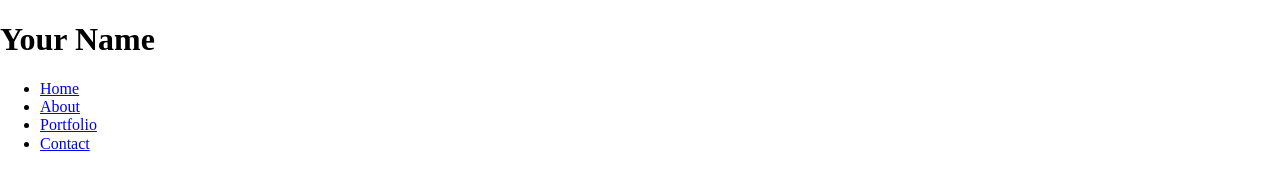
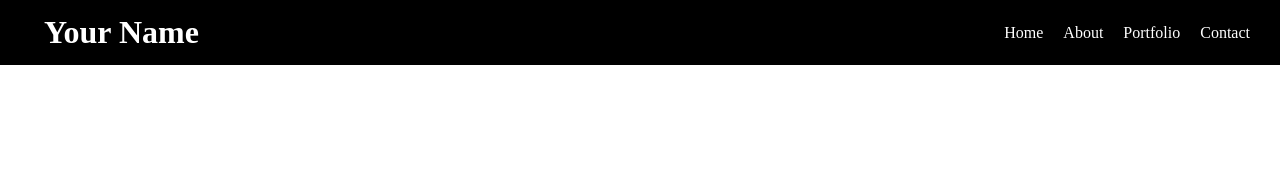
Before and after one commit to nikki-mac/starter-front-end-foundations, a plain HTML site: page navigation/index.html in a window 1280 px wide. Drawn offline with nearby package versions, Linux system fonts and the light colour scheme.

Commit message:
CSS updates to navigation assignment

```diff
--- a/navigation/style.css
+++ b/navigation/style.css
@@ -1,3 +1,82 @@
 body {
   margin: 0;
 }
+
+header {
+  background-color: #000;
+  margin-bottom: 40px;
+}
+
+/* targets the title of the document */
+header h1 {
+  color: #fff;
+  text-align: center;
+  /*removes the default margin and spacing around the `h1` element */
+  margin: 0;
+  /* pushes the text down 20px from the top of the page */
+  padding-top: 20px;
+}
+
+/*targets the container for the navigation */
+header nav {
+  display: flex;
+  justify-content: center;
+}
+
+header nav ul {
+  display: flex;
+  padding-left: 0;
+  /*removes bullet points from the list items */
+  list-style: none;
+}
+
+header nav ul li a {
+  color: #fff;
+  /*removes the underline from the link */
+  text-decoration: none;
+  /* applies 20px of margin to the right of each link
+  creating a visual gap between the nav links */
+  margin: 0 20px 0 0;
+}
+
+/*removes the margin to the right of the last anchor tag
+so that the nav appears center */
+header nav ul li:last-child a {
+  margin-right: 0;
+}
+
+/*when the browser is larger than 600px,
+apply these rules */
+
+@media all and (min-width: 600px) {
+  header {
+    /*changes the default setting from `block` to `flex` */
+    display: flex;
+    /*pushes the items (titles and nav) to the far sides
+    of the browser with space between them */
+    justify-content: space-between;
+    /*adds 0px padding top and bottom, and 30px padding
+    left and right */
+    padding: 0 30px;
+  }
+
+  header h1 {
+    /*sets 14px of margin above and below the
+  0px of margin to the left and right */
+    margin: 14px;
+    /*removes or sets 0px of padding above the `h1` */
+    padding-top: 0;
+  }
+
+  header nav {
+    /*pushes the nav container down by 8px to make it
+  present a little better visually within the space */
+    margin-top: 8px;
+  }
+
+  /*targets the change when a user hovers over a link
+  in the header nav */
+  header nav ul li a:hover {
+    color: #bdbdbd;
+  }
+}
```
